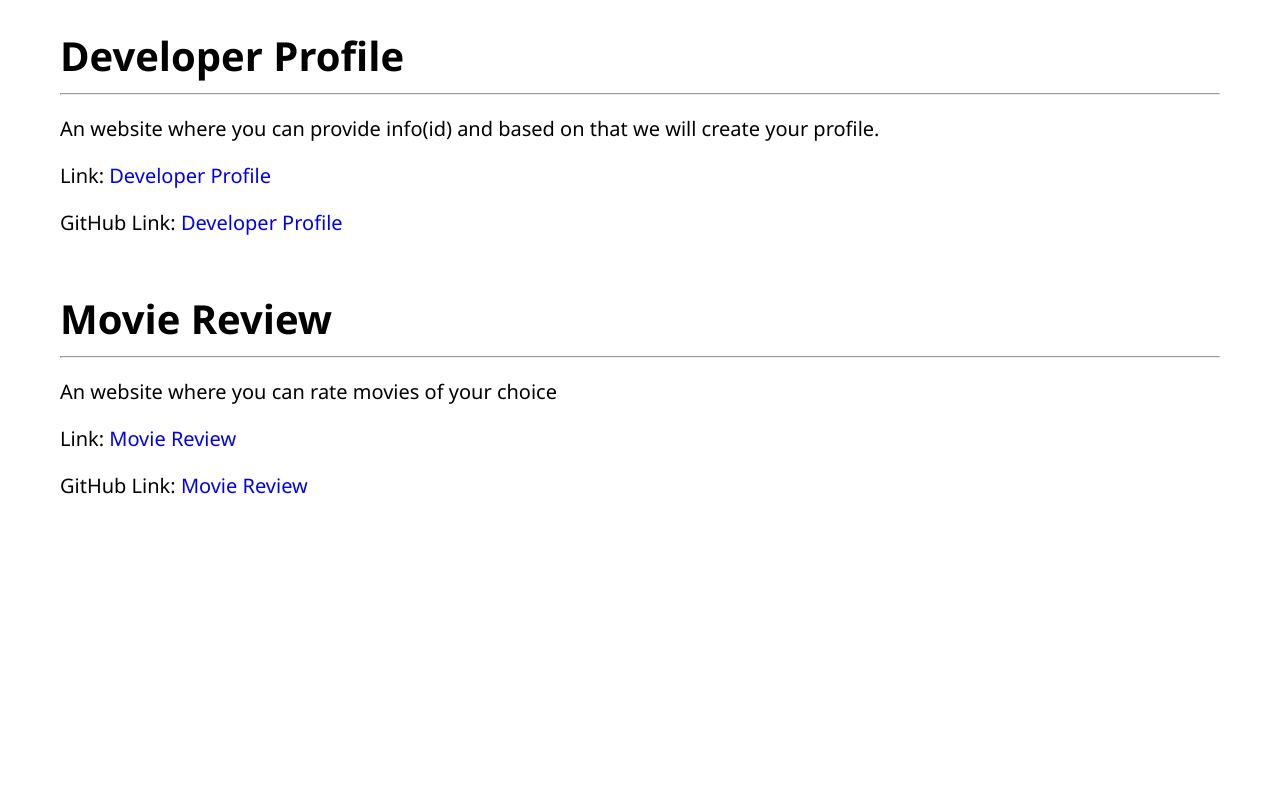
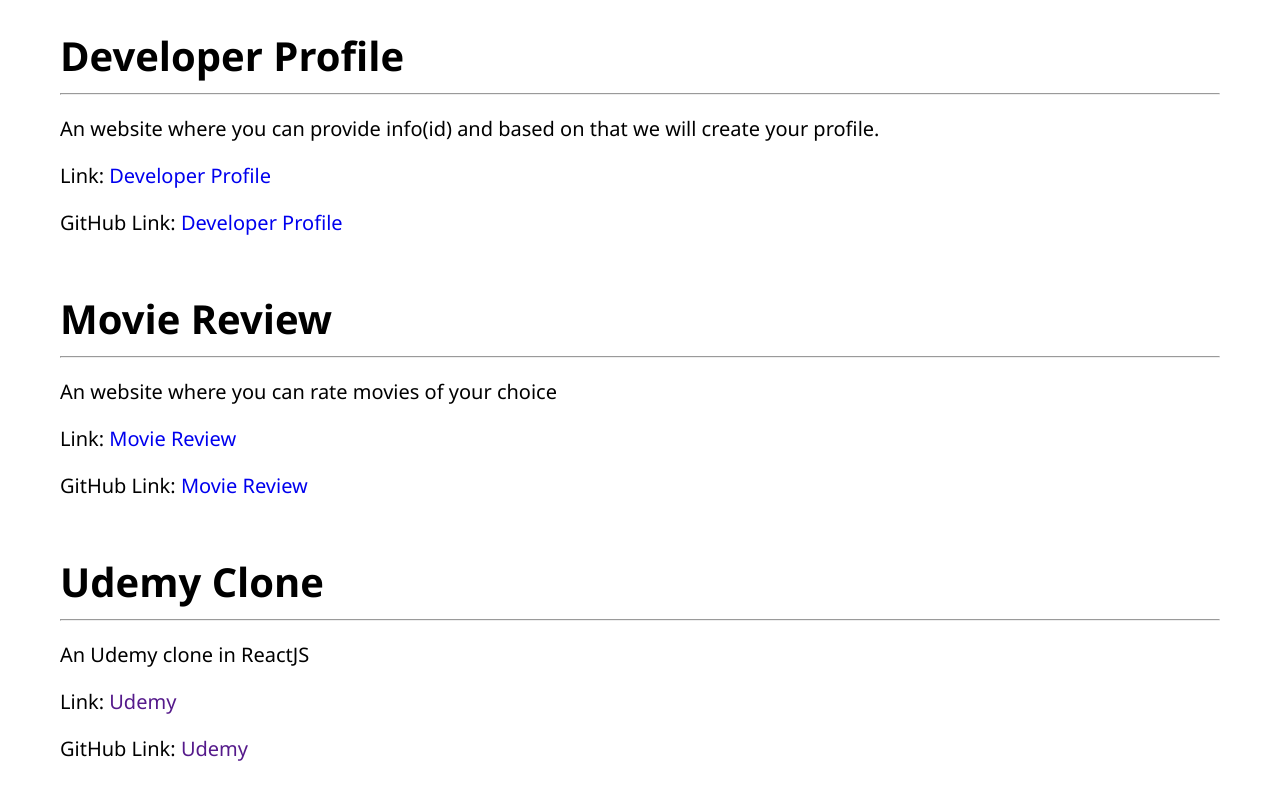
Before and after one commit to ravivish/about-ravi.github.io, a plain HTML site: page projects.html in a window 1280 px wide. Shown: the part 2139-2939 px from the top of the page. Before the commit the page ends 2803 px from the top, so only its background shows below. Drawn offline with Linux system fonts and the light colour scheme.

Commit message:
added udemy link

```diff
--- a/projects.html
+++ b/projects.html
@@ -125,6 +125,14 @@
                 </p>
             </section>
             <br>
+            <p class="project-title">Udemy Clone</p>
+            <section class="project-details">
+                <hr>
+                <p>An Udemy clone in ReactJS</p>
+                <p>Link: <a href="" target="_blank">Udemy</a>
+                <p>GitHub Link: <a href="" target="_blank">Udemy</a>
+                </p>
+            </section>
             <br>
             <br>
         </div>
```
